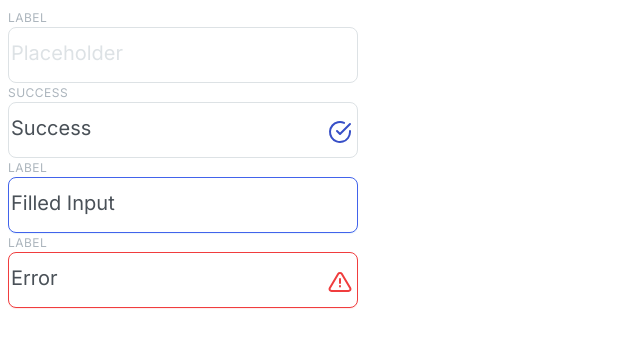
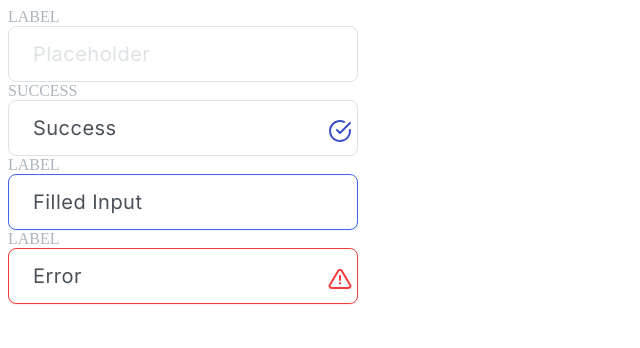
Before and after one commit to js-tasks-ru/htmlcss-20230227_kira-ismailova, a website: page 07-lection5/04-input/index.html in a window 1280 px wide. Shown: the whole page, without its empty margins (0-640 px from the left). Drawn offline with Linux system fonts and the light colour scheme.

Commit message:
fixed with error

```diff
--- a/07-lection5/04-input/index.html
+++ b/07-lection5/04-input/index.html
@@ -7,18 +7,18 @@
         <link rel="stylesheet" href="./input.css">
     </head>
     <body>
-<div class="form">
-    <label class="form__label">Label</label>
-    <div class="form__state">
-        <input class="form__input" type="text" placeholder="Placeholder">
+<div class="input">
+    <label class="input__label">Label</label>
+    <div class="input__state">
+        <input class="input__window" type="text" placeholder="Placeholder">
     </div>
 </div>
 
-<div class="form form__success">
-    <label class="form__label form__label-success">Success</label>
-    <div class="form__state form__state-success">
-        <input class="form__input form__input-success" type="text" placeholder="Success">
-<svg class="form__icon form__icon-success" width="24" height="24" viewBox="0 0 24 24" fill="none" xmlns="http://www.w3.org/2000/svg">
+<div class="input input__success">
+    <label class="input__label input__label-success">Success</label>
+    <div class="input__state input__state-success">
+        <input class="input__window input__window-success" type="text" placeholder="Success">
+<svg class="input__icon input__icon-success" width="24" height="24" viewBox="0 0 24 24" fill="none" xmlns="http://www.w3.org/2000/svg">
 <path d="M22 11.08V12C21.9988 14.1564 21.3005 16.2547 20.0093 17.9818C18.7182 19.709 16.9033 20.9725 14.8354 21.5839C12.7674 22.1953 10.5573 22.1219 8.53447 21.3746C6.51168 20.6273 4.78465 19.2461 3.61096 17.4371C2.43727 15.628 1.87979 13.4881 2.02168 11.3363C2.16356 9.18457 2.99721 7.13633 4.39828 5.49707C5.79935 3.85782 7.69279 2.71538 9.79619 2.24015C11.8996 1.76491 14.1003 1.98234 16.07 2.86" stroke="#374FC7" stroke-width="2" stroke-linecap="round" stroke-linejoin="round"/>
 <path d="M22 4L12 14.01L9 11.01" stroke="#374FC7" stroke-width="2" stroke-linecap="round" stroke-linejoin="round"/>
 </svg>
@@ -27,20 +27,20 @@
 </div>
 
 
-<div class="form form__focus">
-    <label class="form__label form__label-focus">Label</label>
-    <div class="form__state form__state-focus">
-        <input class="form__input form__input-focus" type="text" placeholder="Filled Input">
+<div class="input input__focus">
+    <label class="input__label input__label-focus">Label</label>
+    <div class="input__state input__state-focus">
+        <input class="input__window input__window-focus" type="text" placeholder="Filled Input">
     </div>
 </div>
 
 
 
-<div class="form form__error">
-    <label class="form__label form__label-error">Label</label>
-    <div class="form__state form__state-error">
-        <input class="form__input form__input-error" type="text" placeholder="Error">
-      <svg class="form__icon form__icon-error" width="24" height="24" viewBox="0 0 24 24" fill="none" xmlns="http://www.w3.org/2000/svg">
+<div class="input input__error">
+    <label class="input__label input__label-error">Label</label>
+    <div class="input__state input__state-error">
+        <input class="input__window input__window-error" type="text" placeholder="Error">
+      <svg class="input__icon input__icon-error" width="24" height="24" viewBox="0 0 24 24" fill="none" xmlns="http://www.w3.org/2000/svg">
 <path d="M10.29 3.86001L1.82 18C1.64537 18.3024 1.55296 18.6453 1.55199 18.9945C1.55101 19.3437 1.64149 19.6871 1.81442 19.9905C1.98736 20.2939 2.23672 20.5468 2.53771 20.7239C2.83869 20.901 3.1808 20.9962 3.53 21H20.47C20.8192 20.9962 21.1613 20.901 21.4623 20.7239C21.7633 20.5468 22.0126 20.2939 22.1856 19.9905C22.3585 19.6871 22.449 19.3437 22.448 18.9945C22.447 18.6453 22.3546 18.3024 22.18 18L13.71 3.86001C13.5317 3.56611 13.2807 3.32313 12.9812 3.15449C12.6817 2.98585 12.3437 2.89726 12 2.89726C11.6563 2.89726 11.3183 2.98585 11.0188 3.15449C10.7193 3.32313 10.4683 3.56611 10.29 3.86001V3.86001Z" stroke="#F03D3E" stroke-width="2" stroke-linecap="round" stroke-linejoin="round"/>
 <path d="M12 9V13" stroke="#F03D3E" stroke-width="2" stroke-linecap="round" stroke-linejoin="round"/>
 <path d="M12 16V16.5" stroke="#F03D3E" stroke-width="2" stroke-linecap="round" stroke-linejoin="round"/>
--- a/07-lection5/04-input/input.css
+++ b/07-lection5/04-input/input.css
@@ -1,4 +1,17 @@
-.form__input {
+.input {
+    position: relative;
+}
+
+.input__window {
+    padding-top: 17px;
+    padding-bottom: 13px;
+    padding-left: 24px;
+    font-family: 'Inter';
+    font-style: normal;
+    font-weight: 500;
+    font-size: 12px;
+    line-height: 18px;
+    letter-spacing: 0.04em;
     box-sizing: border-box;
     width: 350px;
     height: 56px;
@@ -7,7 +20,7 @@
     border-radius: 8px;
 }
 
-.form__input::placeholder {
+.input__window::placeholder {
     font-family: 'Inter';
     font-style: normal;
     font-weight: 400;
@@ -16,51 +29,42 @@
     color: var(--grey-2);
 }
 
-.form__input-error::placeholder,
-.form__input-success::placeholder,
-.form__input-focus::placeholder {
+
+.input__window-error::placeholder,
+.input__window-success::placeholder,
+.input__window-focus::placeholder {
     color: var(--grey-4);
 }
 
 
-.form__label {
-    font-family: 'Inter';
-    font-style: normal;
-    font-weight: 500;
-    font-size: 12px;
-    line-height: 18px;
-    letter-spacing: 0.04em;
+.input__label {
     text-transform: uppercase;
     color: var(--grey-3);
 }
 
-.form__success {
-    position: relative;
-}
-
-.form__icon-success {
+.input__icon-success {
   position: absolute;
   top: 37px;
 left: 320px;
 }
 
-.form__input-focus {
+.input__window-focus {
 border: 1px solid var(--blue-2);
 box-shadow: 0px 1px 1px rgba(51, 154, 240, 0.1);
 border-radius: 8px;
 }
 
-.form__input-error {
+.input__window-error {
     border: 1px solid var(--red);
 box-shadow: 0px 1px 1px rgba(240, 61, 62, 0.1);
 border-radius: 8px;
 }
 
-.form__error {
+.input__error {
     position: relative;
 }
 
-.form__icon-error {
+.input__icon-error {
     position: absolute;
     top: 37px;
     left: 320px;
```
